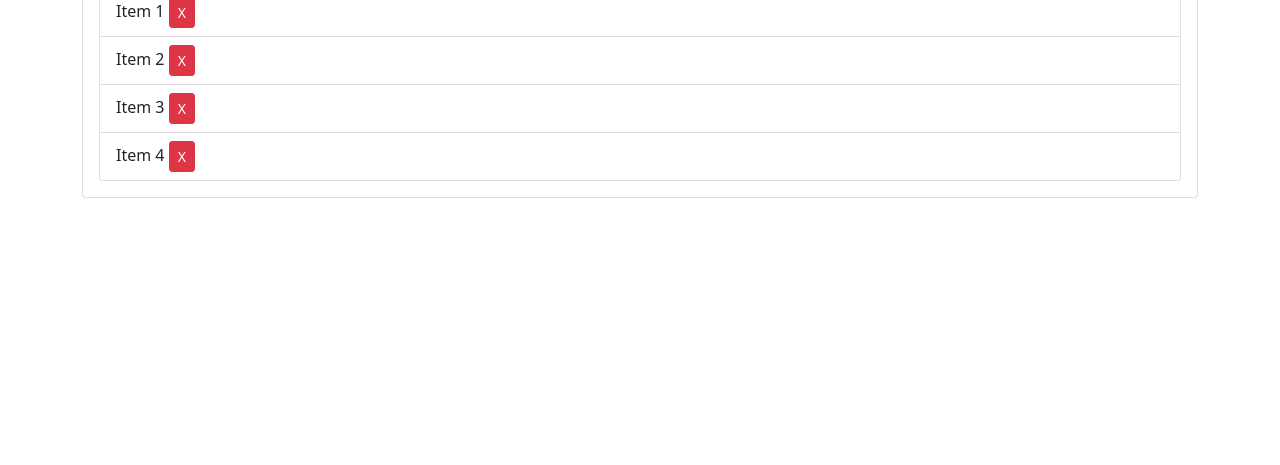
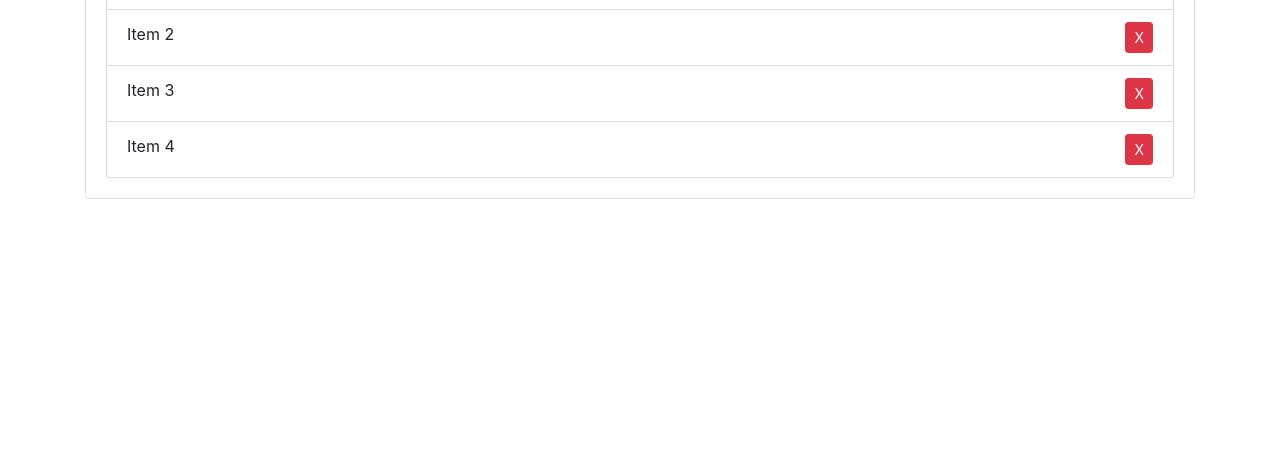
Before and after one commit to jonathanlu31/JS_projects, a plain HTML site: page dom/index.html in a window 1280 px wide. Shown: the part 335-800 px from the top of the page. Drawn offline with nearby package versions, Linux system fonts and the light colour scheme.

Commit message:
changed to bootstrap 4 for dom

```diff
--- a/dom/index.html
+++ b/dom/index.html
@@ -5,7 +5,7 @@
     <meta http-equiv="X-UA-Compatible" content="IE=edge">
     <meta name="viewport" content="width=device-width, initial-scale=1.0">
     <title>DOM</title>
-    <link href="https://cdn.jsdelivr.net/npm/bootstrap@5.0.1/dist/css/bootstrap.min.css" rel="stylesheet" integrity="sha384-+0n0xVW2eSR5OomGNYDnhzAbDsOXxcvSN1TPprVMTNDbiYZCxYbOOl7+AMvyTG2x" crossorigin="anonymous"></link>
+    <link rel="stylesheet" href="https://maxcdn.bootstrapcdn.com/bootstrap/4.0.0/css/bootstrap.min.css" integrity="sha384-Gn5384xqQ1aoWXA+058RXPxPg6fy4IWvTNh0E263XmFcJlSAwiGgFAW/dAiS6JXm" crossorigin="anonymous">
 </head>
 <body>
     <header id="main-header" class="bg-success text-white p-4 mb-3">
```
